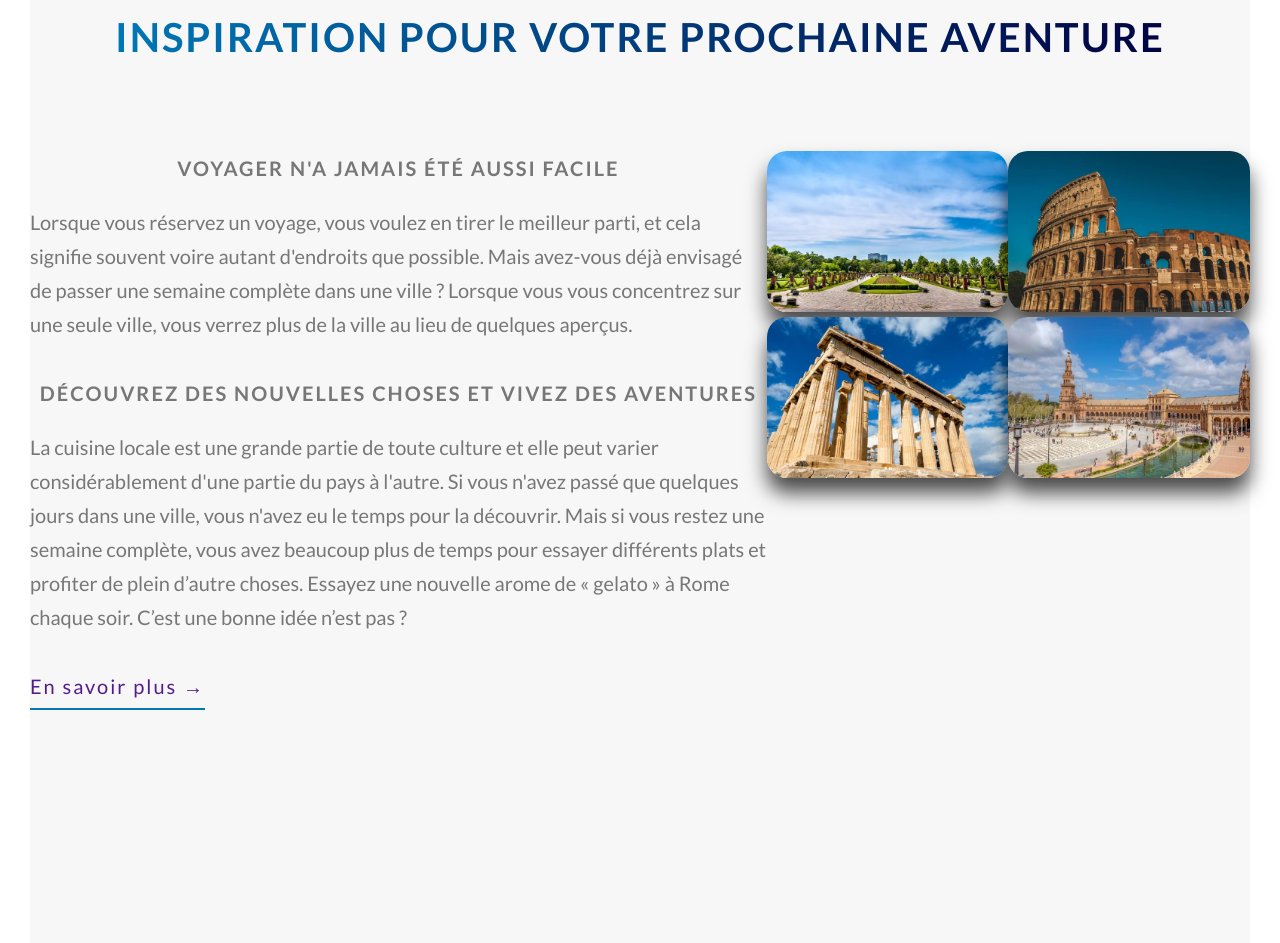
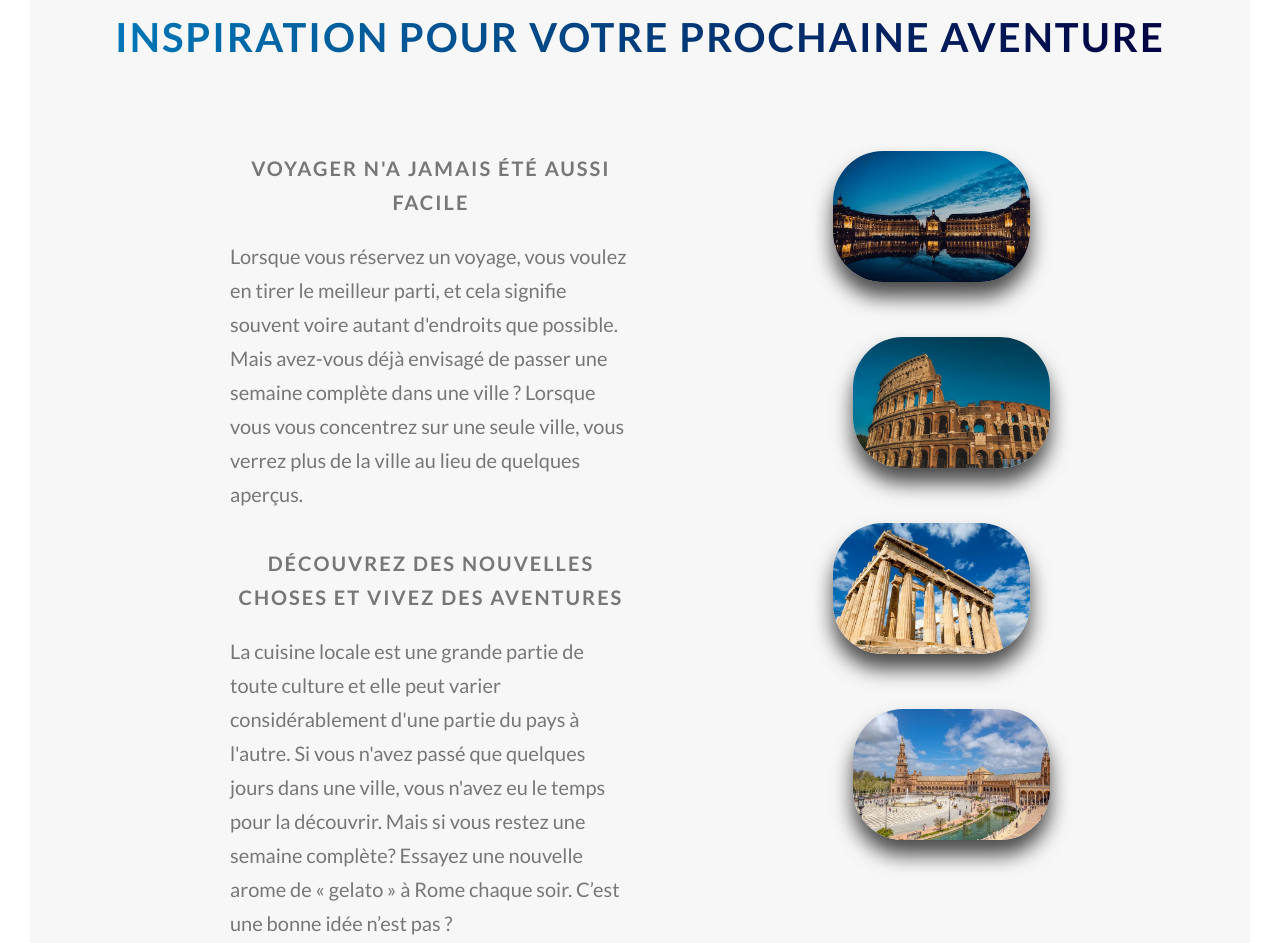
Before and after one commit to florinstrulea/fake-travel-agency, a website: page index.html in a window 1280 px wide. Shown: the part 987-1930 px from the top of the page. Drawn offline with Linux system fonts and the light colour scheme.

Commit message:
J'ai fixé les images comme je souhaite dans la section about- us

```diff
--- a/index.html
+++ b/index.html
@@ -43,7 +43,7 @@
 						inspiration pour votre prochaine aventure
 					</h2>
 				</div>
-				<div class="about-us__container u-text-center u-margin-bottom-big">
+				<div class="about-us__container u-margin-bottom-big">
 					<div class="about-us__container--text">
 						<h3 class="heading-tertiary u-margin-bottom-small">
 							Voyager n'a jamais été aussi facile
@@ -61,23 +61,19 @@
 							La cuisine locale est une grande partie de toute culture et elle peut varier
 							considérablement d'une partie du pays à l'autre. Si vous n'avez passé que quelques
 							jours dans une ville, vous n'avez eu le temps pour la découvrir. Mais si vous restez
-							une semaine complète, vous avez beaucoup plus de temps pour essayer différents plats
-							et profiter de plein d’autre choses. Essayez une nouvelle arome de « gelato » à Rome
-							chaque soir. C’est une bonne idée n’est pas ?
+							une semaine complète? Essayez une nouvelle arome de « gelato » à Rome chaque soir.
+							C’est une bonne idée n’est pas ?
 						</p>
 						<a href="" class="btn-text">En savoir plus &#8594;</a>
 					</div>
 					<div class="about-us__container--photo">
 						<div class="group">
-							<img class="group__photo group__photo--p1" src="img/bucarest.jpg" alt="Photo 1" /><img
-								class="group__photo group__photo--p2"
-								src="img/rome.jpg"
-								alt="Photo 2"
-							/><img class="group__photo group__photo--p3" src="img/athens.jpg" alt="Photo 3" /><img
-								class="group__photo group__photo--p4"
-								src="img/sevilla.jpg"
-								alt="Photo 4"
-							/>
+							<img class="group__photo group__photo--p1" src="img/bordeaux.jpg" alt="Photo 1" />
+							<img class="group__photo group__photo--p2" src="img/rome.jpg" alt="Photo 2" /><img
+								class="group__photo group__photo--p3"
+								src="img/athens.jpg"
+								alt="Photo 3"
+							/><img class="group__photo group__photo--p4" src="img/sevilla.jpg" alt="Photo 4" />
 						</div>
 					</div>
 				</div>
--- a/sass/abstracts/_mixins.scss
+++ b/sass/abstracts/_mixins.scss
@@ -7,8 +7,13 @@
 	box-shadow: 0 1.5rem 2rem rgba(v.$color-black, 0.7);
 }
 
-@mixin btn-text-action() {
+@mixin btn-text-action-up() {
 	@include box-shadow-default;
-	transform: translatey(-0.5rem);
+	transform: translateY(-0.5rem);
 	transition: all ease 0.5s;
 }
+@mixin btn-text-action-down() {
+	@include box-shadow-default;
+	transform: translateY(0.5rem);
+	transition: all ease 0.5s;
+}
--- a/sass/base/_typography.scss
+++ b/sass/base/_typography.scss
@@ -56,7 +56,7 @@ body {
 	text-shadow: v.$color-primary-dark;
 	transition: all ease-in 0.2s;
 	&:hover {
-		transform: skewY(-2deg) scale(1.1) rotateX(30deg);
+		transform: scale(1.1) rotateX(15deg);
 		text-shadow: 0.5rem 0.5rem 3rem v.$color-grey-dark;
 	}
 }
@@ -66,7 +66,7 @@ body {
 	font-size: v.$font-size-default;
 	letter-spacing: 0.2rem;
 	font-weight: 700;
-	@include m.flex-center;
+	text-align: center;
 }
 
 .paragraph {
--- a/sass/components/_button.scss
+++ b/sass/components/_button.scss
@@ -70,10 +70,9 @@
 	&:hover {
 		color: v.$color-white;
 		background-color: v.$color-primary;
-		transition: all ease-out 0.2s;
-		@include m.btn-text-action;
+		@include m.btn-text-action-up;
 	}
 	&:active {
-		@include m.btn-text-action;
+		@include m.btn-text-action-down;
 	}
 }
--- a/sass/components/_group.scss
+++ b/sass/components/_group.scss
@@ -1,28 +1,17 @@
 @use "../abstracts/mixins" as m;
 .group {
-	position: relative;
 	&__photo {
-		width: 50%;
+		width: 48%;
 		@include m.box-shadow-default;
-		border-radius: 2rem;
+		border-radius: 5rem;
+		margin-bottom: 5rem;
+		&:nth-of-type(2n + 1) {
+			margin-right: 2rem;
+		}
 
-		top: 0;
-		left: 0;
-
-		&--p1 {
-			left: 0;
-			top: -2rem;
-			&:hover {
-				transform: scale(1.5);
-			}
-		}
-		&--p2 {
-			right: 0;
-			top: 2rem;
-		}
-		&--p3 {
-			left: 20%;
-			top: 20rem;
+		&:hover {
+			transform: scale(1.2);
+			border-radius: 0;
 		}
 	}
 }
--- a/sass/layout/_grid.scss
+++ b/sass/layout/_grid.scss
@@ -0,0 +1,12 @@
+.about-us__container {
+	display: flex;
+	justify-content: space-between;
+	margin: 0 20rem;
+	&--photo {
+		flex-basis: 50%;
+		text-align: end;
+	}
+	&--text {
+		flex-basis: 49%;
+	}
+}
--- a/sass/main.scss
+++ b/sass/main.scss
@@ -10,5 +10,6 @@
 @use "../sass/components/button" as bt;
 @use "../sass/components/group" as g;
 @use "../sass/layout/header" as he;
+@use "../sass/layout/grid" as gr;
 
 @use "../sass/pages/home" as ho;
```
Also changed, not shown: css/main.css, 1 other file.
